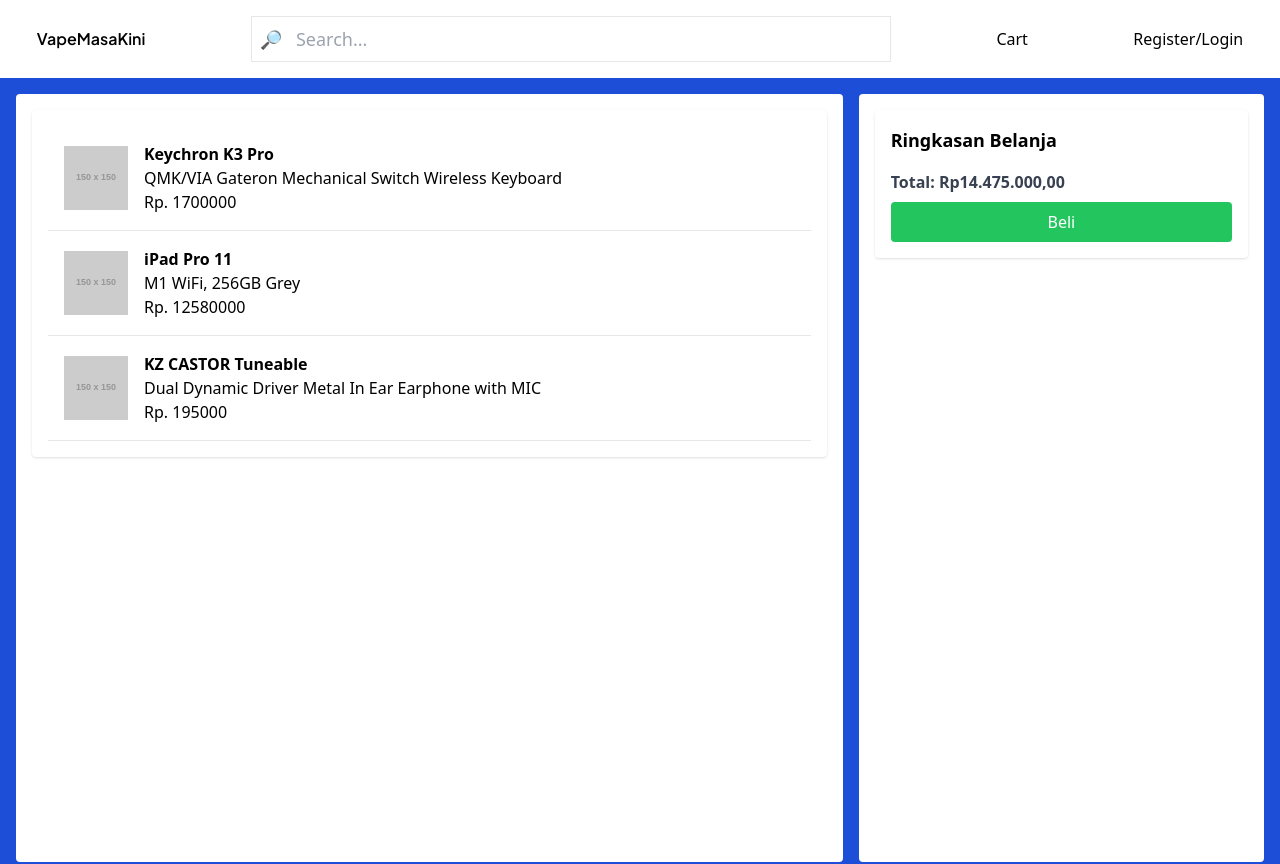
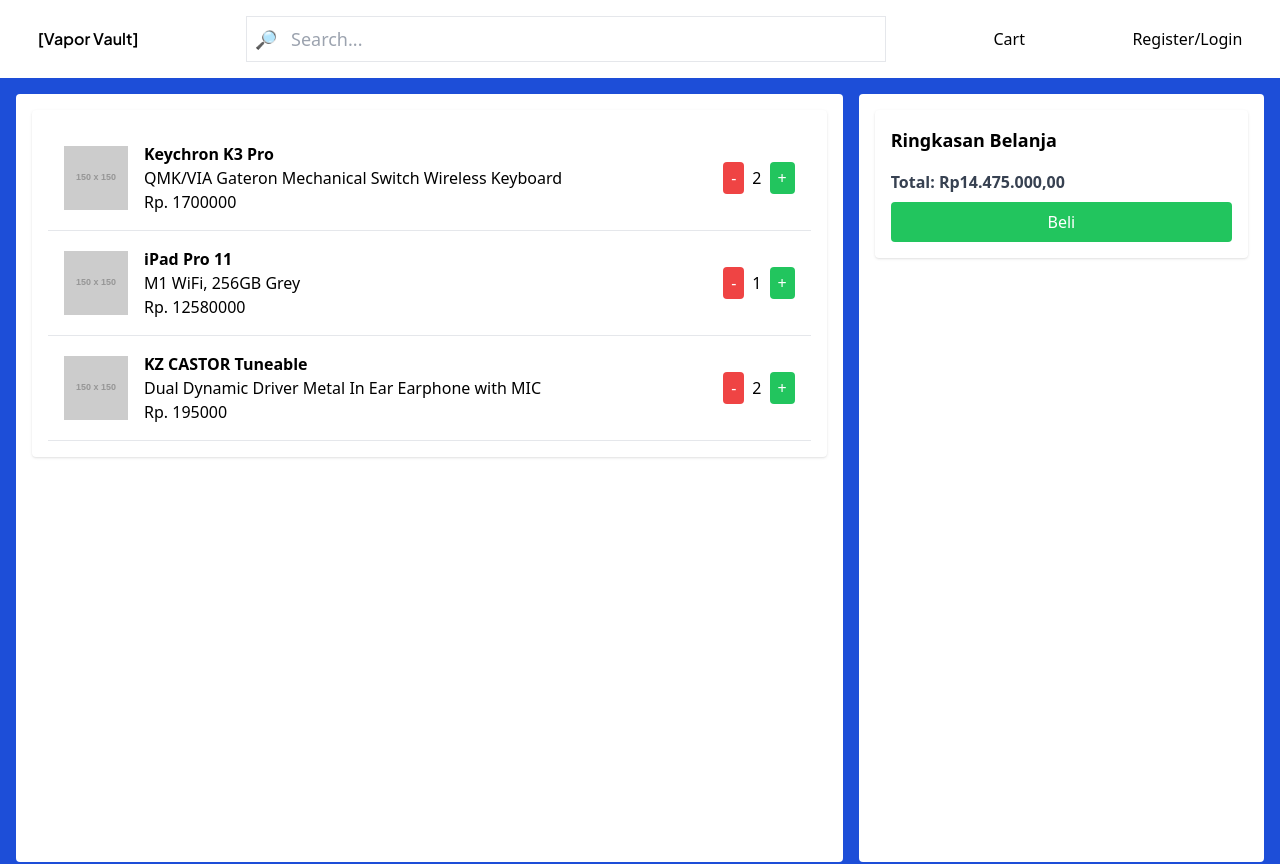
Before and after one commit to gitchan07/e-commerce, a Next.js app in the folder frontend/: page /Cart in a window 1280 px wide. Shown: the top 864 px of the page. Built offline with nearby package versions, Linux system fonts and the light colour scheme; data requests are answered from the project's data file.

Commit message:
update: adding button with fetching functionality

```diff
--- a/frontend/src/components/CartComponent/BehaviourComponent/addQuantityButton.jsx
+++ /dev/null
@@ -1,11 +0,0 @@
-import React from 'react'
-
-const addQuantityButton = () => {
-  return (
-    <div>
-
-    </div>
-  )
-}
-
-export default addQuantityButton
--- /dev/null
+++ b/frontend/src/components/CartComponent/BehaviourComponent/addReduceQuantityButton.jsx
@@ -0,0 +1,59 @@
+import React, { useEffect, useState } from 'react';
+import { useRouter } from 'next/router';
+
+const AddReduceQuantityButton = ({ item }) => {
+  const [quantity, setQuantity] = useState(item.quantity || 1);
+  const router = useRouter();
+
+  useEffect(() => {
+    setQuantity(item.quantity || 1);
+  }, [item]);
+
+  const removeItem = async () => {
+    console.log(`Removing item: ${item.name}`);
+    try {
+      const response = await fetch('/api/remove-item', {
+        method: 'DELETE',
+        headers: {
+          'Content-Type': 'application/json'
+        },
+        body: JSON.stringify({ id: item.id })
+      });
+
+      if (response.ok) {
+
+        router.push('/Cart');
+      } else {
+        console.error('Failed to remove item');
+      }
+    } catch (error) {
+      console.error('An error occurred while removing the item:', error);
+    }
+  };
+
+  const handleAdd = () => {
+    setQuantity((currentQuantity) => currentQuantity + 1);
+  };
+
+  const handleReduce = () => {
+    setQuantity((currentQuantity) => {
+      if (currentQuantity > 1) {
+        return currentQuantity - 1;
+      }
+      return 1; // Ensure quantity does not go below 1
+    });
+    if (quantity === 1) {
+      removeItem();
+    }
+  };
+
+  return (
+    <div className="flex items-center">
+      <button onClick={handleReduce} className="bg-red-500 text-white px-2 py-1 rounded">-</button>
+      <p className="mx-2">{quantity}</p>
+      <button onClick={handleAdd} className="bg-green-500 text-white px-2 py-1 rounded">+</button>
+    </div>
+  );
+};
+
+export default AddReduceQuantityButton;
--- a/frontend/src/components/CartComponent/BehaviourComponent/reduceQuantityButton.jsx
+++ /dev/null
@@ -1,11 +0,0 @@
-import React from 'react'
-
-const DeleteButton = () => {
-  return (
-    <div>
-
-    </div>
-  )
-}
-
-export default DeleteButton
--- a/frontend/src/components/CartComponent/CartItem.jsx
+++ b/frontend/src/components/CartComponent/CartItem.jsx
@@ -1,4 +1,5 @@
 import React from 'react';
+import AddReduceQuantityButton from './BehaviourComponent/AddReduceQuantityButton';
 
 const CartItem = ({ item }) => {
   return (
@@ -9,6 +10,7 @@
         <p>{item.description}</p>
         <p>Rp. {item.price}</p>
       </div>
+      <AddReduceQuantityButton item={item} />
     </div>
   );
 };
--- a/frontend/src/components/LayoutComponent/Header/Header.jsx
+++ b/frontend/src/components/LayoutComponent/Header/Header.jsx
@@ -15,7 +15,7 @@
   const handleHome = ()=>Route.push('/');
   return (
     <header className="flex flex-row justify-around items-center space-x-8 text-black bg-white w-full py-4">
-        <button onClick={handleHome} className={`${Jakarta.className}`}>VapeMasaKini</button>
+        <button onClick={handleHome} className={`${Jakarta.className}`}>[Vapor Vault]</button>
         <SearchComponent />
         <CartComponents />
         <RegisterButton />
--- a/frontend/src/hooks/utils/useFetch.js
+++ b/frontend/src/hooks/utils/useFetch.js
@@ -12,12 +12,12 @@
     fetch(url, options)
       .then((response) => response.json())
       .then((result) => {
-        console.log('Fetched data:', result); // Debugging log
+        console.log('Fetched data:', result);
         setData(result);
         setLoading(false);
       })
       .catch((error) => {
-        console.error('Fetching error:', error); // Debugging log
+        console.error('Fetching error:', error);
         setError(error);
         setLoading(false);
       });
--- a/frontend/src/pages/Cart/db.json
+++ b/frontend/src/pages/Cart/db.json
@@ -5,21 +5,24 @@
       "name": "Keychron K3 Pro",
       "description": "QMK/VIA Gateron Mechanical Switch Wireless Keyboard",
       "price": 1700000,
-        "image": "https://via.placeholder.com/150"
+      "image": "https://via.placeholder.com/150",
+      "quantity": 2
     },
     {
       "id": 2,
       "name": "iPad Pro 11",
       "description": "M1 WiFi, 256GB Grey",
       "price": 12580000,
-        "image": "https://via.placeholder.com/150"
+      "image": "https://via.placeholder.com/150",
+      "quantity": 1
     },
     {
       "id": 3,
       "name": "KZ CASTOR Tuneable",
       "description": "Dual Dynamic Driver Metal In Ear Earphone with MIC",
       "price": 195000,
-        "image": "https://via.placeholder.com/150"
+      "image": "https://via.placeholder.com/150",
+      "quantity": 2
     }
   ]
 }
```
Also changed, not shown: frontend/src/pages/Cart/index.jsx (line endings or trailing spaces). Lines whose indentation alone changed are shown as unchanged.
